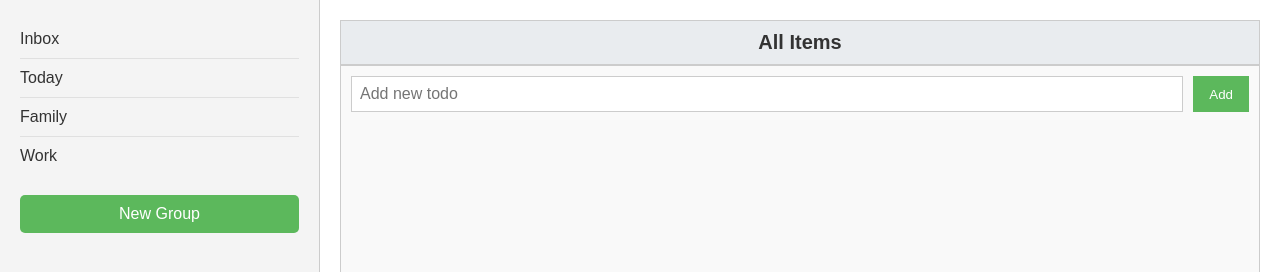
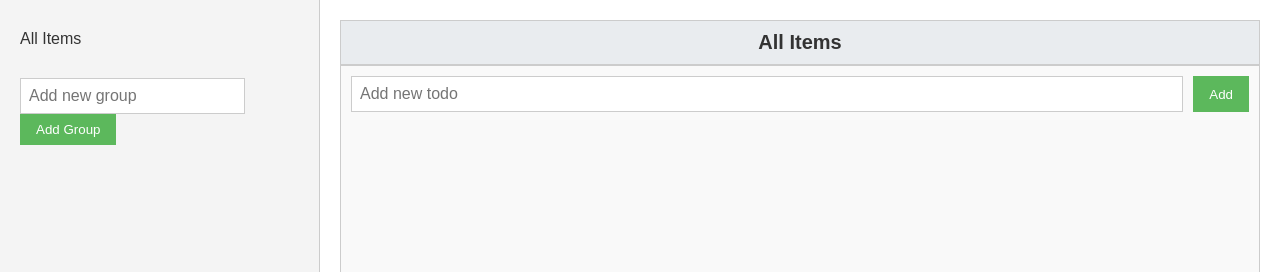
Before and after one commit to aljones1816/odin-to-doodler, a website built with Vite: page index.html in a window 1280 px wide. Both pictures are taken after a click on the button "New Group". Shown: the top 272 px of the page. Built offline with nearby package versions, Linux system fonts and the light colour scheme.

Commit message:
add ability to add and filter by groups of todos

```diff
--- a/index.html
+++ b/index.html
@@ -8,19 +8,16 @@
   </head>
   <body>
     <div id="app">
-
-      <div class="menu">
-        <ul class="menu__list">
-          <li class="menu__item">Inbox</li>
-          <li class="menu__item">Today</li>
-          <li class="menu__item">Family</li>
-          <li class="menu__item">Work</li>
-        </ul>
-        <button class="menu__button">New Group</button>
+      <div class="menu" id="menu">
+        <input
+          class="todo-list__input"
+          type="text"
+          placeholder="Add new group"
+        />
+        <button class="todo-list__button" type="button">Add</button>
       </div>
 
-      <div class="todo-list" id="todo-list">
-      </div>
+      <div class="todo-list" id="todo-list"></div>
     </div>
     <script type="module" src="/main.js"></script>
   </body>
--- a/main.js
+++ b/main.js
@@ -1,6 +1,7 @@
-import './style.css'
+import "./style.css";
 import { displayController } from "./modules/displayController";
 
 const displayControl = displayController();
 
 displayControl.renderToDosList();
+displayControl.renderMenu();
--- a/modules/displayController.js
+++ b/modules/displayController.js
@@ -1,75 +1,87 @@
 import { logicController } from "./logicController";
+import { toDo } from "./toDo";
+import { group } from "./group";
 
 const logicControl = logicController();
 
-export function displayController () {
-
+export function displayController() {
   function renderTodoListItem(todo) {
-
-        const todoListItem = document.createElement('div');
+    const todoListItem = document.createElement("div");
     todoListItem.id = `todo-${todo.getId()}`;
     todoListItem.className = "todo-list__item";
 
-        const todoListCheckbox = document.createElement('input');
-        todoListCheckbox.type = 'checkbox';
+    const todoListCheckbox = document.createElement("input");
+    todoListCheckbox.type = "checkbox";
     todoListCheckbox.id = `todo${todo.getId()}`;
 
-        const todoListLabel = document.createElement('label');
+    const todoListLabel = document.createElement("label");
     todoListLabel.htmlFor = `todo${todo.getId()}`;
     todoListLabel.appendChild(document.createTextNode(`${todo.getTitle()}`));
 
-        const todoListGroup = document.createElement('span');
+    const todoListGroup = document.createElement("span");
     todoListGroup.className = "todo-list__group";
-        todoListGroup.appendChild(document.createTextNode(`${todo.getGroup()}`))
+    todoListGroup.appendChild(document.createTextNode(`${todo.getGroup()}`));
 
-        const todoListExpandBtn = document.createElement('button');
-        todoListExpandBtn.type = 'button';
-        todoListExpandBtn.className = 'todo-list__expand-btn';
-        todoListExpandBtn.textContent = '⮟';
-        todoListExpandBtn.addEventListener('click', e => {e.stopPropagation()});
+    const todoListExpandBtn = document.createElement("button");
+    todoListExpandBtn.type = "button";
+    todoListExpandBtn.className = "todo-list__expand-btn";
+    todoListExpandBtn.textContent = "⮟";
+    todoListExpandBtn.addEventListener("click", (e) => {
+      e.stopPropagation();
+    });
 
     todoListItem.appendChild(todoListCheckbox);
     todoListItem.appendChild(todoListLabel);
     todoListItem.appendChild(todoListGroup);
     todoListItem.appendChild(todoListExpandBtn);
 
-
     return todoListItem;
   }
 
-    function renderToDosList() {
-        let todosList = document.getElementById('todo-list')
+  function renderToDosList(group = "") {
+    let todosList = document.getElementById("todo-list");
 
     // clear existing content
-        todosList.innerHTML = '';
+    todosList.innerHTML = "";
 
     // create title element
-        const todoListTitle = document.createElement('h2');
-        todoListTitle.className = 'todo-list__title';
+    const todoListTitle = document.createElement("h2");
+    todoListTitle.className = "todo-list__title";
     todoListTitle.appendChild(document.createTextNode(`All Items`));
 
     todosList.appendChild(todoListTitle);
 
     // append each todo item
-        const todos = logicControl.getToDos();
-        todos.forEach(todo => {
+    const todos = logicControl.getToDos(group);
+    todos.forEach((todo) => {
       const todoListItem = renderTodoListItem(todo);
       todosList.appendChild(todoListItem);
     });
 
     // append footer component
-        const todoListFooter = document.createElement('div');
-        todoListFooter.className = 'todo-list__footer';
+    const todoListFooter = document.createElement("div");
+    todoListFooter.className = "todo-list__footer";
 
-        const todoListInput = document.createElement('input');
-        todoListInput.className = 'todo-list__input'
-        todoListInput.type = 'text';
-        todoListInput.placeholder = 'Add new todo';
+    const todoListInput = document.createElement("input");
+    todoListInput.className = "todo-list__input";
+    todoListInput.type = "text";
+    todoListInput.placeholder = "Add new todo";
 
-        const todoListButton = document.createElement('button');
-        todoListButton.className = 'todo-list__button';
-        todoListButton.type = 'button';
-        todoListButton.textContent = 'Add';
+    const todoListButton = document.createElement("button");
+    todoListButton.className = "todo-list__button";
+    todoListButton.type = "button";
+    todoListButton.textContent = "Add";
+    todoListButton.addEventListener("click", (e) => {
+      e.preventDefault;
+      const todoListInputValue = todoListInput.value;
+      if (todoListInputValue) {
+        const newToDoId = logicControl.getToDos().length;
+        const newToDo = toDo(newToDoId, todoListInputValue);
+
+        logicControl.setToDo(newToDo);
+        renderToDosList();
+      }
+    });
 
     todoListFooter.appendChild(todoListInput);
     todoListFooter.appendChild(todoListButton);
@@ -77,6 +89,80 @@ export function displayController () {
     todosList.appendChild(todoListFooter);
   }
 
+  function renderMenuItem(group) {
+    const groupName = group.getGroupName();
+    const menuListItem = document.createElement("li");
+    menuListItem.className = "menu__item";
+    menuListItem.appendChild(document.createTextNode(groupName));
+    menuListItem.addEventListener("click", (e) => {
+      e.preventDefault();
+      renderToDosList(groupName);
+    });
 
-    return {renderToDosList}
+    return menuListItem;
   }
+
+  function renderMenu() {
+    const allItemsGroup = group("All Items");
+
+    const menu = document.getElementById("menu");
+    menu.innerHTML = "";
+
+    const menuList = document.createElement("ul");
+    menuList.id = "menu__list";
+    menuList.className = "menu__list";
+
+    const allItems = renderMenuItem(allItemsGroup);
+    menuList.appendChild(allItems);
+    const groups = logicControl.getGroups();
+    groups.forEach((group) => {
+      const menuListItem = renderMenuItem(group);
+      menuList.appendChild(menuListItem);
+    });
+
+    menu.appendChild(menuList);
+
+    const menuButton = document.createElement("button");
+    menuButton.type = "button";
+    menuButton.id = "menu__button";
+    menuButton.className = "menu__button";
+    menuButton.textContent = "New Group";
+    menuButton.addEventListener("click", (e) => {
+      e.preventDefault();
+      menuButton.insertAdjacentElement("beforebegin", renderAddMenuItemInput());
+      menuButton.remove();
+    });
+
+    menu.appendChild(menuButton);
+  }
+
+  function renderAddMenuItemInput() {
+    const addMenuItemContainer = document.createElement("div");
+    const addMenuItemInput = document.createElement("input");
+    addMenuItemInput.type = "text";
+    addMenuItemInput.className = "todo-list__input";
+    addMenuItemInput.placeholder = "Add new group";
+
+    const addMenuItemInputBtn = document.createElement("button");
+    addMenuItemInputBtn.type = "button";
+    addMenuItemInputBtn.className = "todo-list__button";
+    addMenuItemInputBtn.innerText = "Add Group";
+    addMenuItemInputBtn.addEventListener("click", (e) => {
+      const addMenuItemInputValue = addMenuItemInput.value;
+      if (addMenuItemInputValue) {
+        const newGroup = group(addMenuItemInputValue);
+        logicControl.setGroup(newGroup);
+        renderMenu();
+      } else {
+        renderMenu();
+      }
+    });
+
+    addMenuItemContainer.appendChild(addMenuItemInput);
+    addMenuItemContainer.appendChild(addMenuItemInputBtn);
+
+    return addMenuItemContainer;
+  }
+
+  return { renderToDosList, renderMenu };
+}
--- /dev/null
+++ b/modules/group.js
@@ -0,0 +1,16 @@
+export function group(groupName) {
+  groupName;
+
+  function getGroupName() {
+    return groupName;
+  }
+
+  function setGroupName(newGroupName) {
+    groupName = newGroupName;
+  }
+
+  return {
+    getGroupName,
+    setGroupName,
+  };
+}
--- a/modules/logicController.js
+++ b/modules/logicController.js
@@ -1,20 +1,27 @@
 import { toDo } from "./toDo";
+import { group } from "./group";
 
-export function logicController () {
-
-    function getToDos () {
+export function logicController() {
+  function getToDos(group = "") {
     const todoDatas = JSON.parse(localStorage.getItem("todos"));
 
-        const toDos = []
-        if (todoDatas) {for (let i=0; i < todoDatas.length; i++) {
-            const hydratedToDo = hydrateToDo(todoDatas[i])
-            toDos.push(hydratedToDo)
-        }}
-
-        return toDos
+    const toDos = [];
+    if (todoDatas) {
+      for (let i = 0; i < todoDatas.length; i++) {
+        if (!group || group == "All Items") {
+          const hydratedToDo = hydrateToDo(todoDatas[i]);
+          toDos.push(hydratedToDo);
+        } else if (todoDatas[i].group == group) {
+          const hydratedToDo = hydrateToDo(todoDatas[i]);
+          toDos.push(hydratedToDo);
+        }
+      }
     }
 
-    function setToDo (todo) {
+    return toDos;
+  }
+
+  function setToDo(todo) {
     const currentToDos = JSON.parse(localStorage.getItem("todos"));
     let newToDos;
 
@@ -24,27 +31,67 @@ export function logicController () {
       description: todo.getDescription(),
       dueDate: todo.getDueDate(),
       group: todo.getGroup(),
-                status: todo.getStatus()
-            }
+      status: todo.getStatus(),
+    };
 
     if (currentToDos) {
       newToDos = currentToDos;
 
       newToDos.push(newToDo);
-
     } else {
-            newToDos = [newToDo]
+      newToDos = [newToDo];
     }
 
-
-
-        localStorage.setItem("todos", JSON.stringify(newToDos))
+    localStorage.setItem("todos", JSON.stringify(newToDos));
   }
 
-    function hydrateToDo (todoData) {
-        return toDo(todoData.id, todoData.title, todoData.description, todoData.dueDate, todoData.group, todoData.status)
+  function hydrateToDo(todoData) {
+    return toDo(
+      todoData.id,
+      todoData.title,
+      todoData.description,
+      todoData.dueDate,
+      todoData.group,
+      todoData.status
+    );
   }
 
+  function getGroups() {
+    const groupDatas = JSON.parse(localStorage.getItem("groups"));
+    const groups = [];
 
-    return {getToDos, setToDo}
+    if (groupDatas) {
+      for (let i = 0; i < groupDatas.length; i++) {
+        const hydratedGroup = hydrateGroup(groupDatas[i]);
+        groups.push(hydratedGroup);
       }
+    }
+
+    return groups;
+  }
+
+  function hydrateGroup(groupData) {
+    return group(groupData.groupName);
+  }
+
+  function setGroup(group) {
+    const currentGroups = JSON.parse(localStorage.getItem("groups"));
+    let newGroups;
+
+    const newGroup = {
+      groupName: group.getGroupName(),
+    };
+
+    if (currentGroups) {
+      newGroups = currentGroups;
+
+      newGroups.push(newGroup);
+    } else {
+      newGroups = [newGroup];
+    }
+
+    localStorage.setItem("groups", JSON.stringify(newGroups));
+  }
+
+  return { getToDos, setToDo, getGroups, setGroup };
+}
```
Lines whose indentation alone changed are shown as unchanged.
